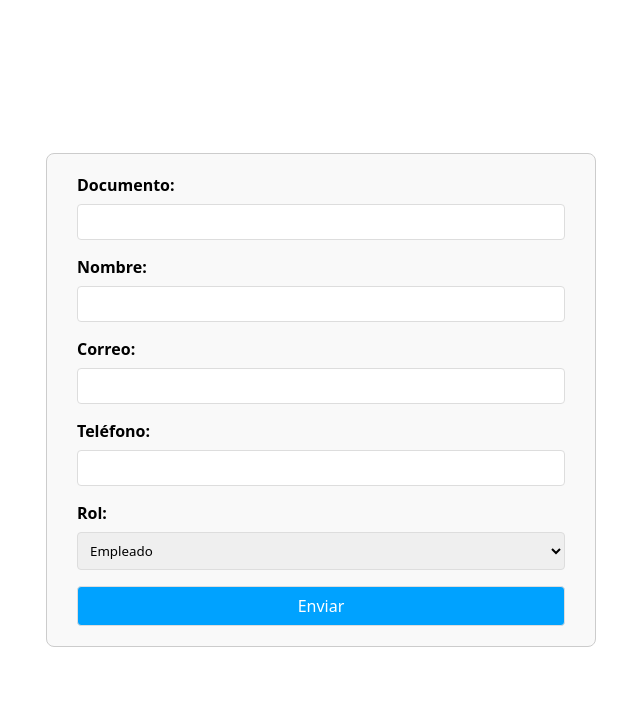
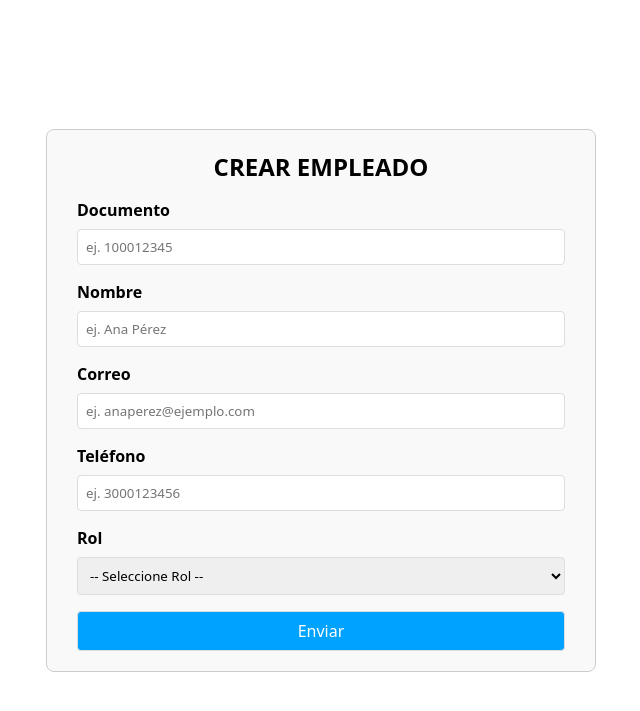
Before and after one commit to RamssCR/parking-project, a PHP site: page /view/admins/crear_empleado.php in a window 1280 px wide. Shown: the top 711 px of the page, without its empty margins (319-959 px from the left). Run offline with PHP 8.4, Linux system fonts and the light colour scheme.

Commit message:
corrección envío de datos a instancia 'create_employee'

```diff
--- a/view/admins/crear_empleado.php
+++ b/view/admins/crear_empleado.php
@@ -14,8 +14,6 @@
 
         $request = new parkingcontroller();
         $create_employee = $request->create_employee($employee);
-
-        echo $create_employee;
     }
 ?>
 
@@ -30,31 +28,38 @@
 <body>
 <div class="form-container">
         <form action="#" method="post">
+            <h2 class="form-title">Crear empleado</h2>
+            <?php
+                if (isset($create_employee)) {
+                    echo str_contains($create_employee, 'Empleado') ? '<span class="success">' . $create_employee . '</span>' : '<span class="error">' . $create_employee . '</span>';
+                }
+            ?>
             <div class="form-group">
-                <label for="document">Documento:</label>
-                <input type="text" id="document" name="document" class="form-input" required>
+                <label for="document">Documento</label>
+                <input type="text" id="document" name="document_ID" class="form-input" placeholder="ej. 100012345" required>
             </div>
             <div class="form-group">
-                <label for="name">Nombre:</label>
-                <input type="text" id="name" name="name" class="form-input" required>
+                <label for="name">Nombre</label>
+                <input type="text" id="name" name="name" class="form-input" placeholder="ej. Ana Pérez" required>
             </div>
             <div class="form-group">
-                <label for="email">Correo:</label>
-                <input type="email" id="email" name="email" class="form-input" required>
+                <label for="email">Correo</label>
+                <input type="email" id="email" name="email" class="form-input" placeholder="ej. anaperez@ejemplo.com" required>
             </div>
             <div class="form-group">
-                <label for="phone">Teléfono:</label>
-                <input type="tel" id="phone" name="phone" class="form-input" required>
+                <label for="phone">Teléfono</label>
+                <input type="tel" id="phone" name="phone" class="form-input" placeholder="ej. 3000123456" required>
             </div>
             <div class="form-group">
-                <label for="role">Rol:</label>
+                <label for="role">Rol</label>
                 <select id="role" name="role" class="form-input" required>
-                    <option value="empleado">Empleado</option>
-                    <option value="usuario">Usuario</option>
+                    <option value="">-- Seleccione Rol --</option>
+                    <option value="Admin">Administrador</option>
+                    <option value="Empleado">Empleado</option>
                 </select>
             </div>
             <div class="form-group">
-                <input type="submit" value="Enviar" class="form-submit">
+                <input type="submit" value="Enviar" name="send" class="form-submit">
             </div>
         </form>
     </div>
```
